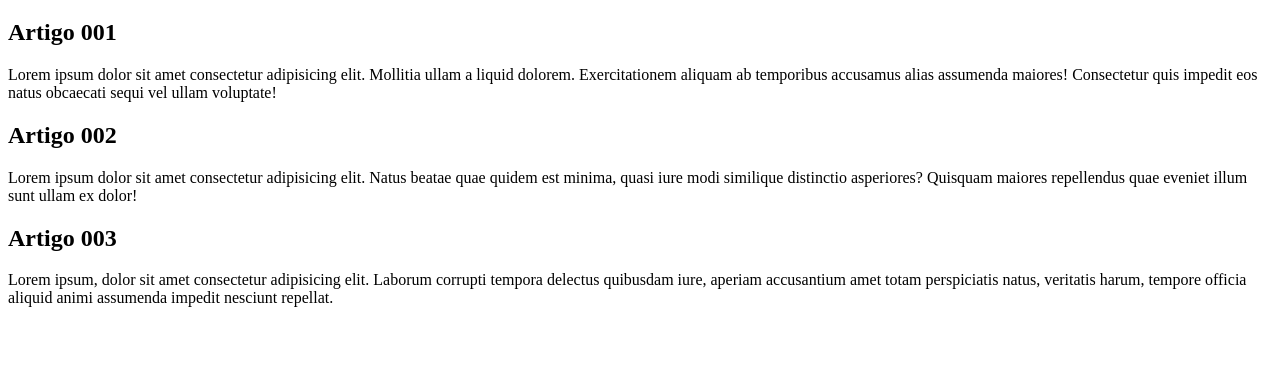
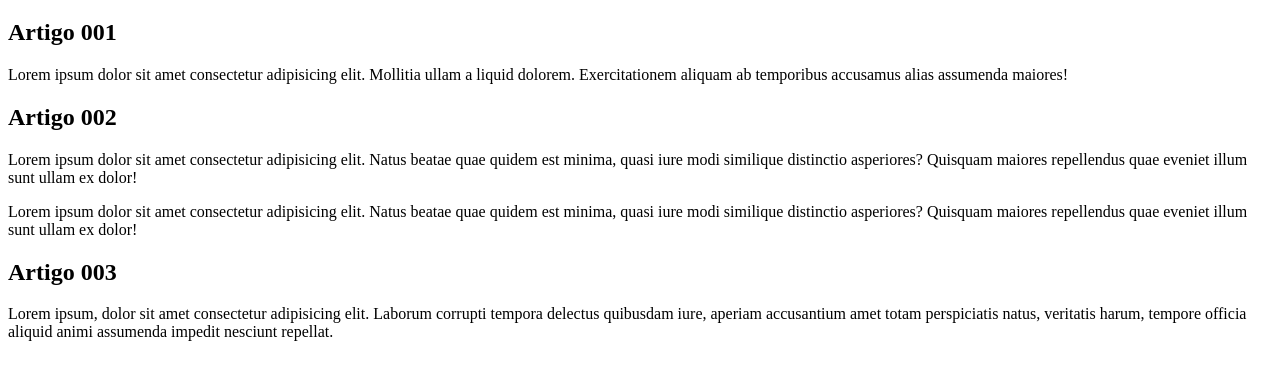
Before and after one commit to GitTec/Aulagit, a plain HTML site: page index.html in a window 1280 px wide. Shown: the part 61-440 px from the top of the page. Drawn offline with Linux system fonts and the light colour scheme.

Commit message:
corrigindo artigo 1 e adicionando paragrafo no artigo 2

```diff
--- a/index.html
+++ b/index.html
@@ -16,10 +16,13 @@
         <h2>Artigo 001</h2>
         <p>Lorem ipsum dolor sit amet consectetur adipisicing elit. Mollitia ullam a
             liquid dolorem. Exercitationem aliquam ab temporibus accusamus alias assumenda
-            maiores! Consectetur quis impedit eos natus obcaecati sequi vel ullam voluptate!</p>
+            maiores! </p>
     </article>
     <article>
         <h2>Artigo 002</h2>
+        <p>Lorem ipsum dolor sit amet consectetur adipisicing elit. Natus beatae quae
+            quidem est minima, quasi iure modi similique distinctio asperiores? Quisquam maiores
+            repellendus quae eveniet illum sunt ullam ex dolor!</p>
         <p>Lorem ipsum dolor sit amet consectetur adipisicing elit. Natus beatae quae
             quidem est minima, quasi iure modi similique distinctio asperiores? Quisquam maiores
             repellendus quae eveniet illum sunt ullam ex dolor!</p>
```
